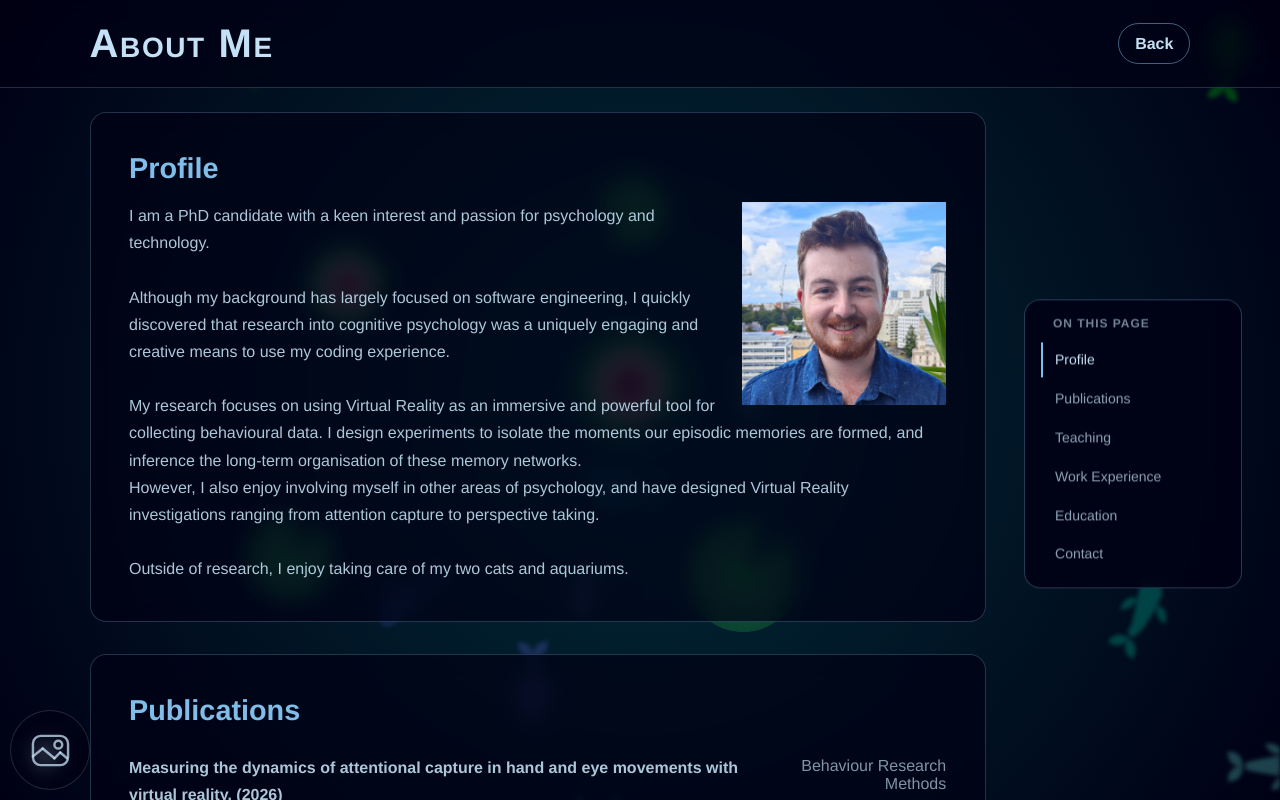
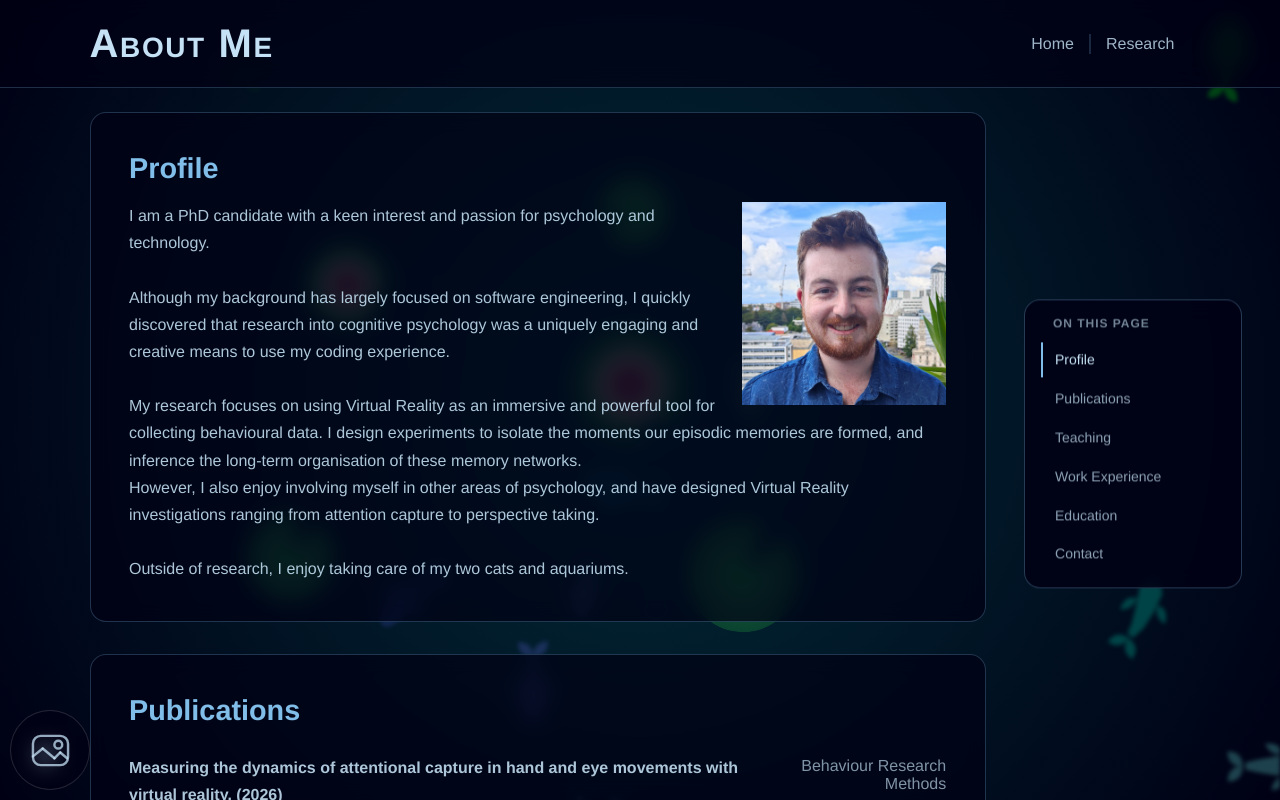
Before and after one commit to max-gurr/max-gurr.github.io, a Vue app: page /#/about in a window 1280 px wide. Built offline with nearby package versions, Linux system fonts and the light colour scheme.

Commit message:
navbar links

```diff
--- a/src/components/SectionedContent.vue
+++ b/src/components/SectionedContent.vue
@@ -2,7 +2,7 @@
   <main class="content-page page flex-center content-page--embedded sectioned-content">
     <header class="sectioned-content__topbar">
       <h1>{{ title }}</h1>
-      <router-link to="/"><button class="content-page__back" type="button">Back</button></router-link>
+      <site-nav />
     </header>
     <div ref="scroller" class="sectioned-content__scroll">
       <div class="sectioned-content__body"><slot /></div>
@@ -22,8 +22,11 @@
 </template>
 
 <script>
+import SiteNav from './SiteNav.vue';
+
 export default {
   name: 'sectioned-content',
+  components: { SiteNav },
   props: {
     title: {
       type: String,
@@ -98,21 +101,6 @@ export default {
       font-size: clamp(1.75rem, 4vw, 2.5rem);
       font-variant: small-caps;
       letter-spacing: 0.04em;
-    }
-
-    .content-page__back {
-      margin: 0;
-      padding: 0.65rem 1rem;
-      border: 1px solid rgba($soft-blue, 0.5);
-      border-radius: 999px;
-      color: $light-grey;
-      transition: background-color 0.2s ease, border-color 0.2s ease;
-
-      &:hover {
-        border-color: $soft-blue;
-        background: rgba($light-grey, 0.1);
-        text-decoration: none;
-      }
     }
   }
 
--- /dev/null
+++ b/src/components/SiteNav.vue
@@ -0,0 +1,75 @@
+<template>
+  <nav class="site-nav" aria-label="Site">
+    <router-link
+      v-for="link in visibleLinks"
+      :key="link.to"
+      :to="link.to"
+      class="site-nav__link"
+    >{{ link.label }}</router-link>
+  </nav>
+</template>
+
+<script>
+export default {
+  name: 'site-nav',
+  data: () => ({
+    links: [
+      { label: 'Home', to: '/' },
+      { label: 'About', to: '/about' },
+      { label: 'Research', to: '/research' }
+    ]
+  }),
+  computed: {
+    visibleLinks() {
+      const normalise = (path) => (path.length > 1 ? path.replace(/\/+$/, '') : path);
+      const current = normalise(this.$route.path);
+      return this.links.filter((link) => normalise(link.to) !== current);
+    }
+  }
+}
+</script>
+
+<style lang="scss">
+@use '../assets/variables.scss' as *;
+
+.site-nav {
+  display: flex;
+  align-items: center;
+
+  &__link {
+    position: relative;
+    margin: 0;
+    padding: 0.5rem 1rem;
+    border-radius: 0.5rem;
+    color: rgba($light-grey, 0.8);
+    text-decoration: none;
+    transition: background-color 0.2s ease, color 0.2s ease;
+
+    // Vertical separator between adjacent links only, so it still works
+    // when the current page's link has been removed.
+    & + &::before {
+      content: '';
+      position: absolute;
+      top: 50%;
+      left: 0;
+      height: 1.25rem;
+      border-left: 1px solid rgba($soft-blue, 0.4);
+      transform: translate(-50%, -50%);
+    }
+
+    &:hover,
+    &:focus-visible {
+      background: rgba($soft-blue, 0.16);
+      color: $light-grey;
+      text-decoration: none;
+    }
+  }
+}
+
+@media (max-width: 720px) {
+  .site-nav__link {
+    padding: 0.5rem 0.65rem;
+    font-size: 0.875rem;
+  }
+}
+</style>
--- a/src/views/Home.vue
+++ b/src/views/Home.vue
@@ -6,10 +6,10 @@
             <h1>Max Gurr</h1>
           </div>
           <nav class="home-actions" aria-label="Portfolio pages">
-            <router-link to="/About">
-                <button class="home-action" type="button">About me</button>
+            <router-link to="/about">
+                <button class="home-action" type="button">About Me</button>
             </router-link>
-            <router-link to="/Research">
+            <router-link to="/research">
                 <button class="home-action home-action--primary" type="button">Research</button>
             </router-link>
             <!-- <router-link class="home-action" to="/projects">Projects</router-link> -->
```
